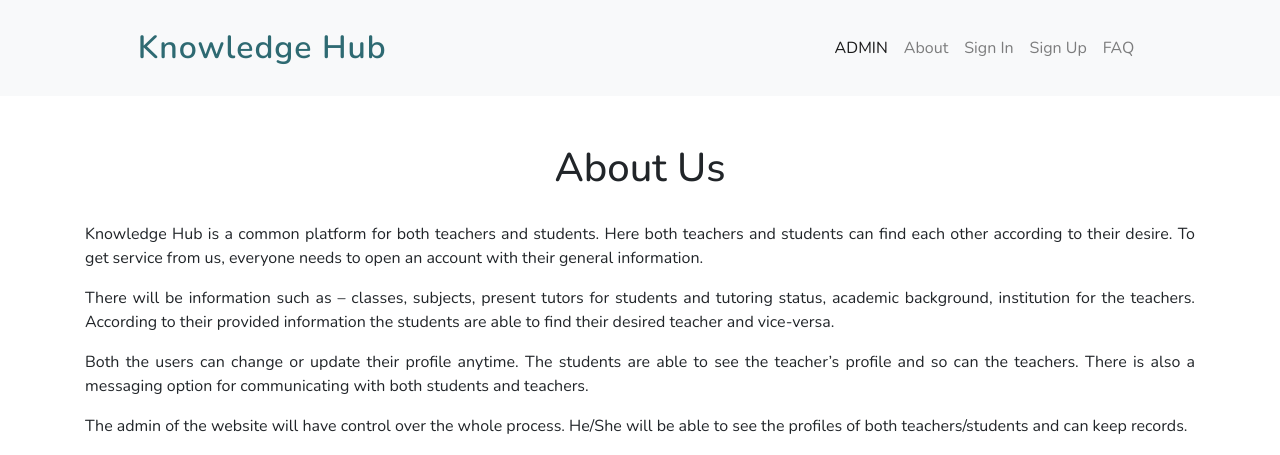
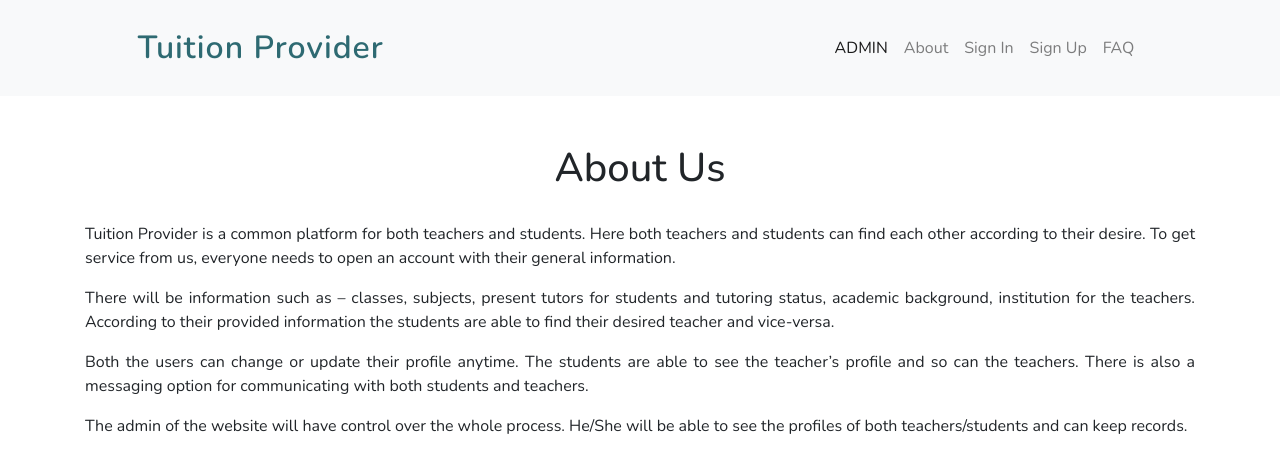
Before and after one commit to Awsaf780/TuitionManager, a PHP site: page /about.php in a window 1280 px wide. Shown: the top 455 px of the page. Run offline with PHP 8.4, Linux system fonts and the light colour scheme; some libraries are stand-ins or nearby versions.

Commit message:
Rename project

```diff
--- a/about.php
+++ b/about.php
@@ -5,7 +5,7 @@
 <div class="container mt-5 full-height bulk-text" style="text-align: justify;">
 	<h1 style="text-align: center; margin-bottom: 30px;">About Us</h1>
 
-	<p>Knowledge Hub is a common platform for both teachers and students.
+	<p>Tuition Provider is a common platform for both teachers and students.
 		Here both teachers and students can find each other according to their desire.
 		To get service from us, everyone needs to open an account with their general information.</p>
 
--- a/partials/header.php
+++ b/partials/header.php
@@ -9,7 +9,7 @@
 	<meta http-equiv="X-UA-Compatible" content="IE=edge">
 	<meta name="viewport" content="width=device-width, initial-scale=1">
 
-	<title>Knowledge Hub</title>
+	<title>Tuition Provider</title>
 
 
 
@@ -56,7 +56,7 @@
 
 
         <nav class="navbar navbar-expand-lg navbar-light bg-light">
-          <a class="navbar-brand" id="logo" href="index.php">Knowledge Hub</a>
+          <a class="navbar-brand" id="logo" href="index.php">Tuition Provider</a>
           <button class="navbar-toggler" type="button" data-toggle="collapse" data-target="#navbarSupportedContent"
             aria-controls="navbarSupportedContent" aria-expanded="false" aria-label="Toggle navigation">
             <span class="navbar-toggler-icon"></span>
```
